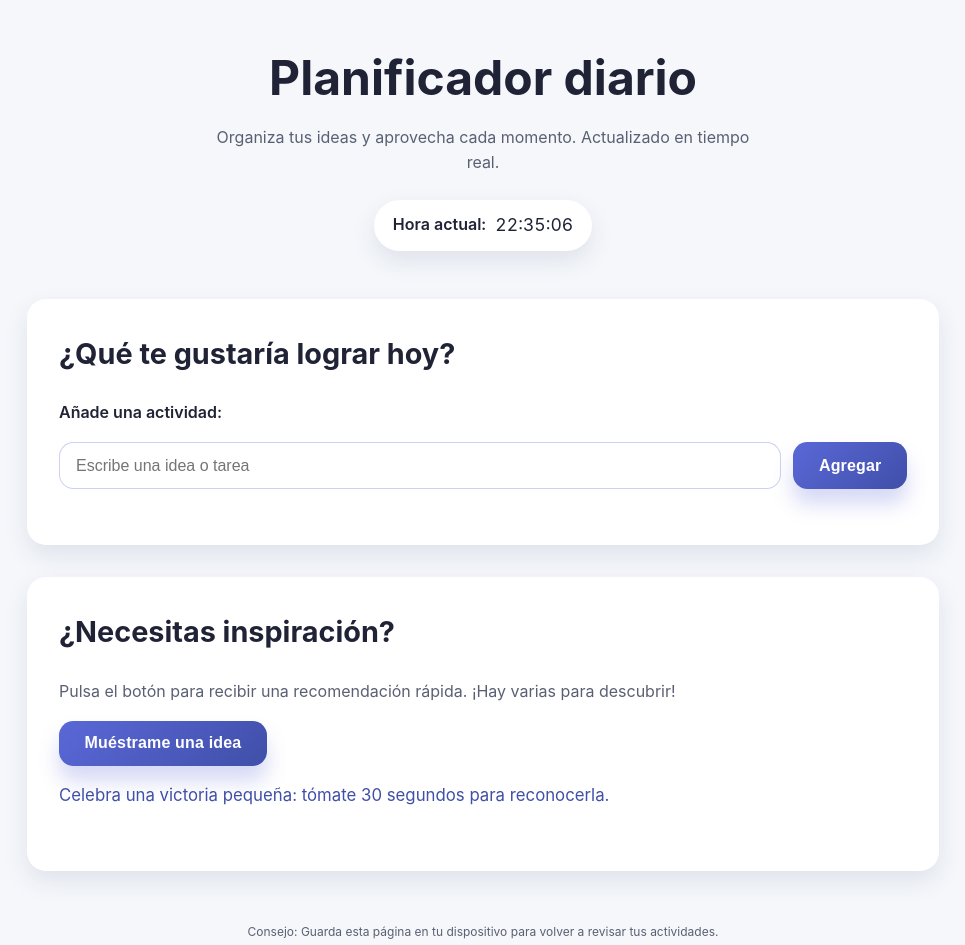
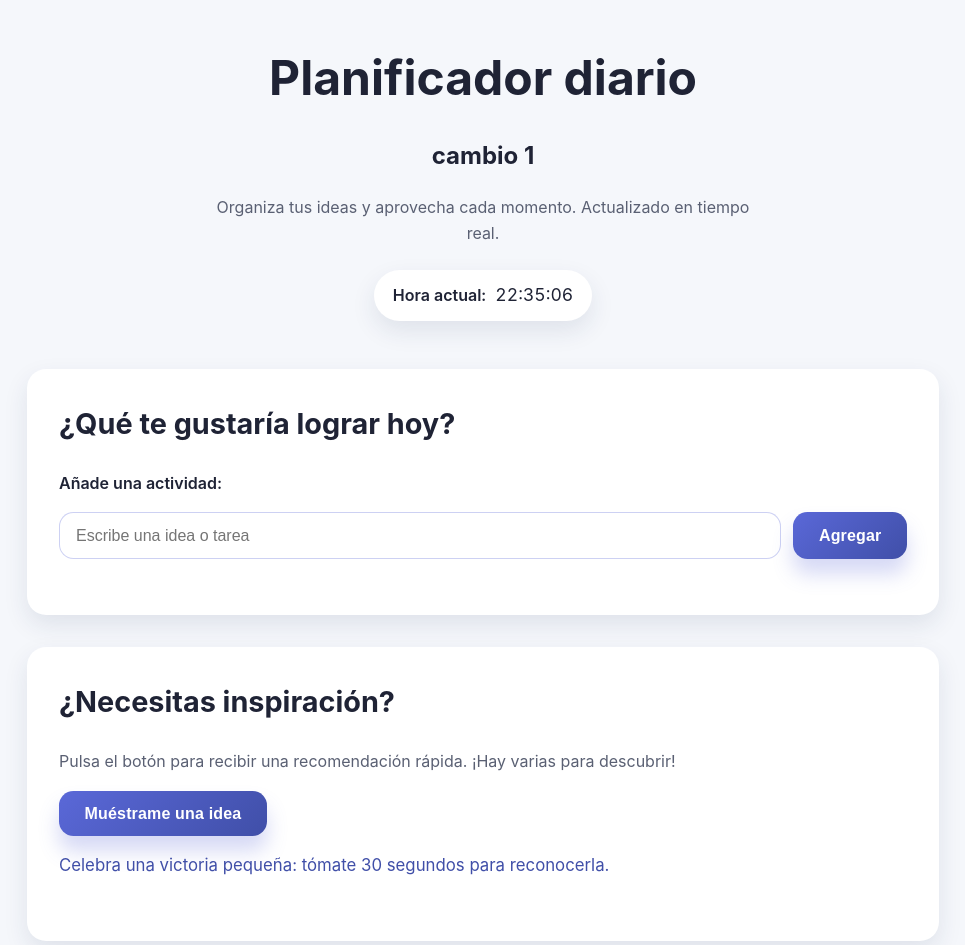
Before and after one commit to Belen741/prueba-3, a plain HTML site: page index.html in a window 1280 px wide. Shown: the top 945 px of the page, without its empty margins (157-1122 px from the left). Drawn offline with Linux system fonts and the light colour scheme.

Commit message:
Add cambio 1 title to hero section

```diff
--- a/index.html
+++ b/index.html
@@ -10,6 +10,7 @@
     <div class="app-container">
       <header class="hero">
         <h1>Planificador diario</h1>
+        <h2 class="hero__highlight">cambio 1</h2>
         <p class="hero__subtitle">
           Organiza tus ideas y aprovecha cada momento. Actualizado en tiempo real.
         </p>
```
